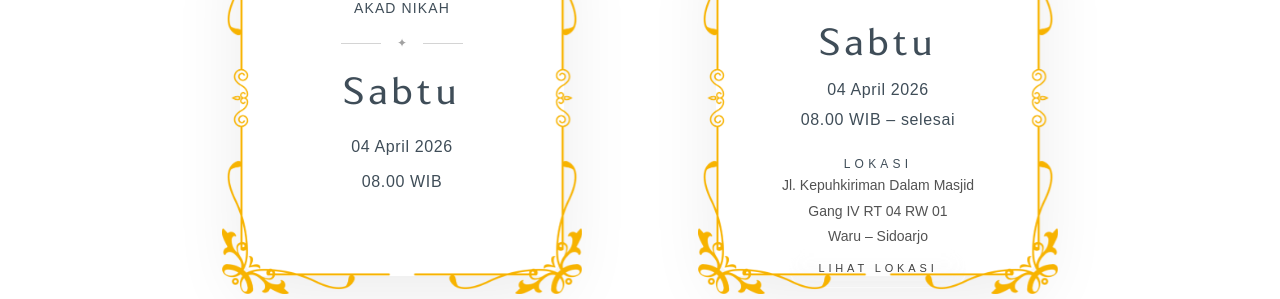
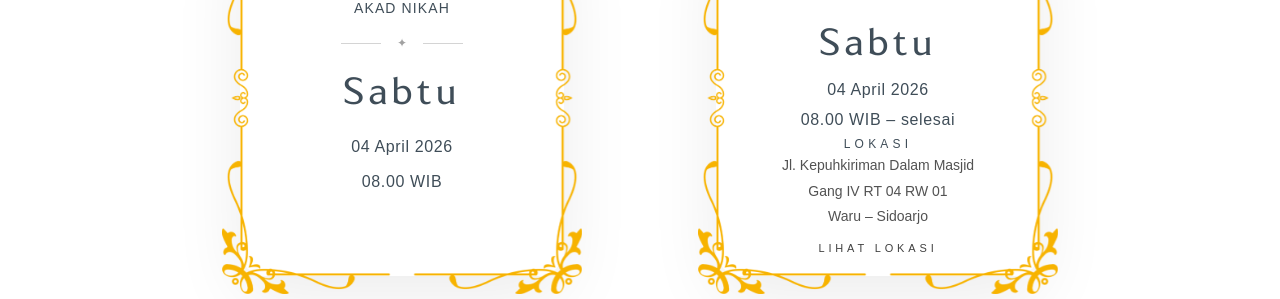
Before and after one commit to swakastudio/duajemari, a Next.js app: page /firoh-arofi/invitation in a window 1280 px wide. Shown: the part 3400-3699 px from the top of the page. Built offline with nearby package versions, Linux system fonts and the light colour scheme.

Commit message:
Update HariBahagia.tsx

```diff
--- a/app/(wedding)/firoh-arofi/components/HariBahagia.tsx
+++ b/app/(wedding)/firoh-arofi/components/HariBahagia.tsx
@@ -207,7 +207,7 @@ mt-auto
 
 {/* ADDRESS */}
 
-<div className="mt-5">
+<div className="mt-auto">
 
 <p className="
 text-[12px]
```
